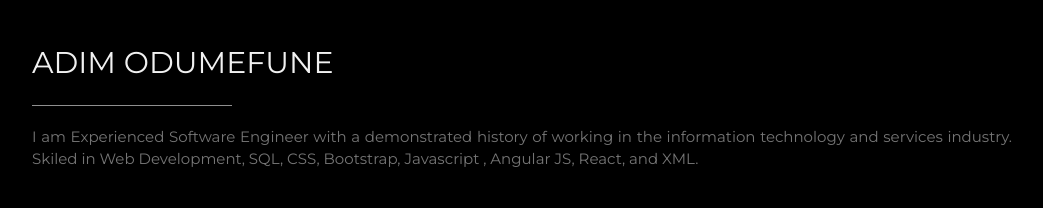
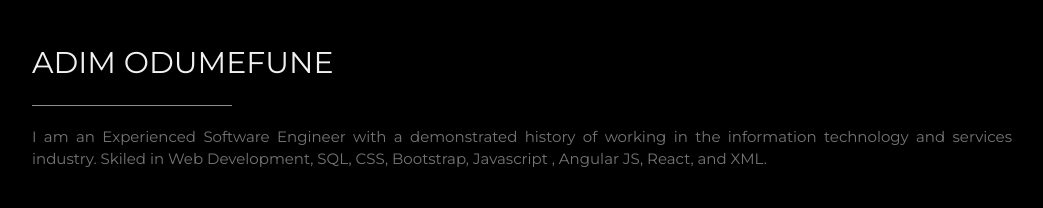
Before and after one commit to iamadim/adim2page, a plain HTML site: page index.html in a window 1280 px wide. Shown: the part 1240-1448 px from the top of the page, without its empty margins (178-1221 px from the left). Drawn offline with nearby package versions, Linux system fonts and the light colour scheme.

Commit message:
Add files via upload

```diff
--- a/index.html
+++ b/index.html
@@ -63,7 +63,7 @@ body, h1,h2,h3,h4,h5,h6 {font-family: "Montserrat", sans-serif}
   <div class="w3-content w3-justify w3-text-grey w3-padding-64" id="about">
     <h2 class="w3-text-light-grey">ADIM ODUMEFUNE</h2>
     <hr style="width:200px" class="w3-opacity">
-    <p> I am Experienced Software Engineer with a demonstrated history of working in the information technology and services industry. Skiled in Web Development, SQL, CSS, Bootstrap, Javascript , Angular JS, React, and XML.
+    <p> I am an Experienced Software Engineer with a demonstrated history of working in the information technology and services industry. Skiled in Web Development, SQL, CSS, Bootstrap, Javascript , Angular JS, React, and XML.
     </p>
     <h3 class="w3-padding-16 w3-text-light-grey">My Skills</h3>
     <p class="w3-wide">Web Design</p>
```
Also changed, not shown: 4 other files.
